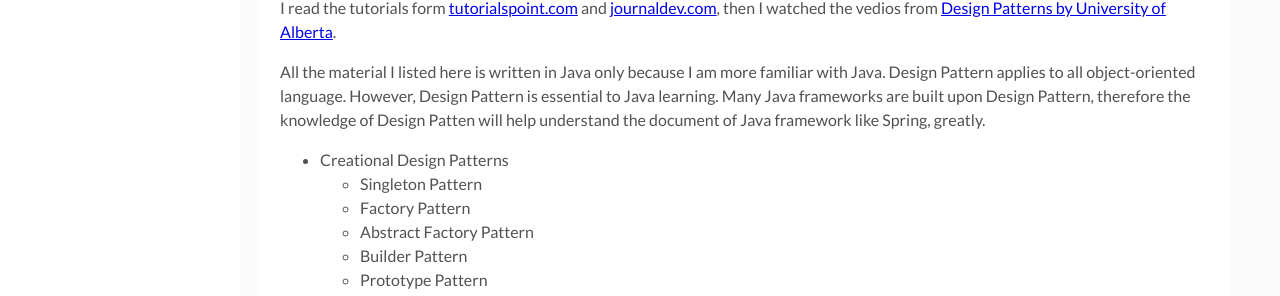
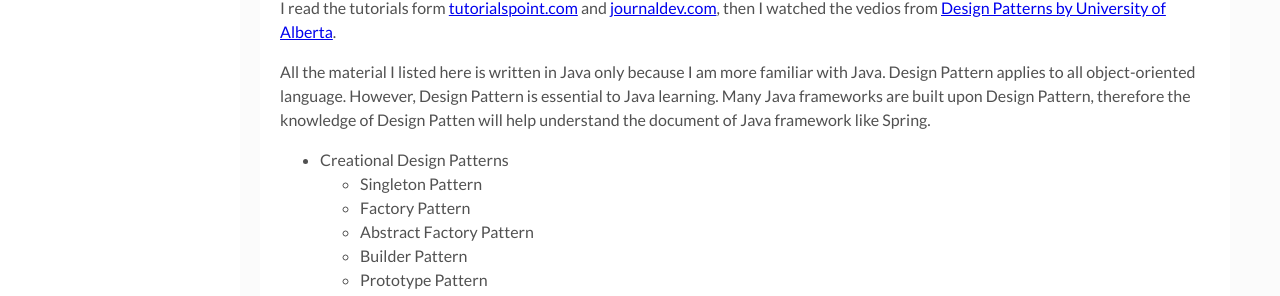
Before and after one commit to christinazou/christinazou.github.io, a Jekyll site: the page built from _posts/2017-10-08-Design-pattern-node-1.markdown, in a window 1280 px wide and 900 px high. Shown: the part 180-476 px from the top of the window. Built offline with Jekyll 4.4.1, drawn with Linux system fonts in a browser that asks for light colours; comment, search, counter and statistics services are not loaded.

Commit message:
no message

```diff
--- a/_config.yml
+++ b/_config.yml
@@ -20,7 +20,7 @@
 #email: # add your Email address
 
 # Disqus
-discus-identifier: mr-brown # add your discus identifier
+discus-identifier: # add your discus identifier
 
 # Tracker
 analytics: # Google Analytics
--- a/_posts/2017-10-08-Design-pattern-node-1.markdown
+++ b/_posts/2017-10-08-Design-pattern-node-1.markdown
@@ -6,18 +6,12 @@
 tags: [Design Pattern]
 ---
 
-
-
 Design pattern is more like ideas than coding templates.
 
 I read the tutorials form [tutorialspoint.com](https://www.tutorialspoint.com/design_pattern/) and [journaldev.com](https://www.journaldev.com/1827/java-design-patterns-example-tutorial), then I watched the vedios from [Design Patterns
 by University of Alberta](https://www.coursera.org/learn/design-patterns/home/welcome).
 
-All the material I listed here is written in Java only because I am more familiar with Java. Design Pattern applies to all object-oriented language. However, Design Pattern is essential to Java learning. Many Java frameworks are built upon Design Pattern, therefore the knowledge of Design Patten will help understand the document of Java framework like Spring, greatly.
-
-
-
-
+All the material I listed here is written in Java only because I am more familiar with Java. Design Pattern applies to all object-oriented language. However, Design Pattern is essential to Java learning. Many Java frameworks are built upon Design Pattern, therefore the knowledge of Design Patten will help understand the document of Java framework like Spring.
 
 * Creational Design Patterns
 	* Singleton Pattern
```
